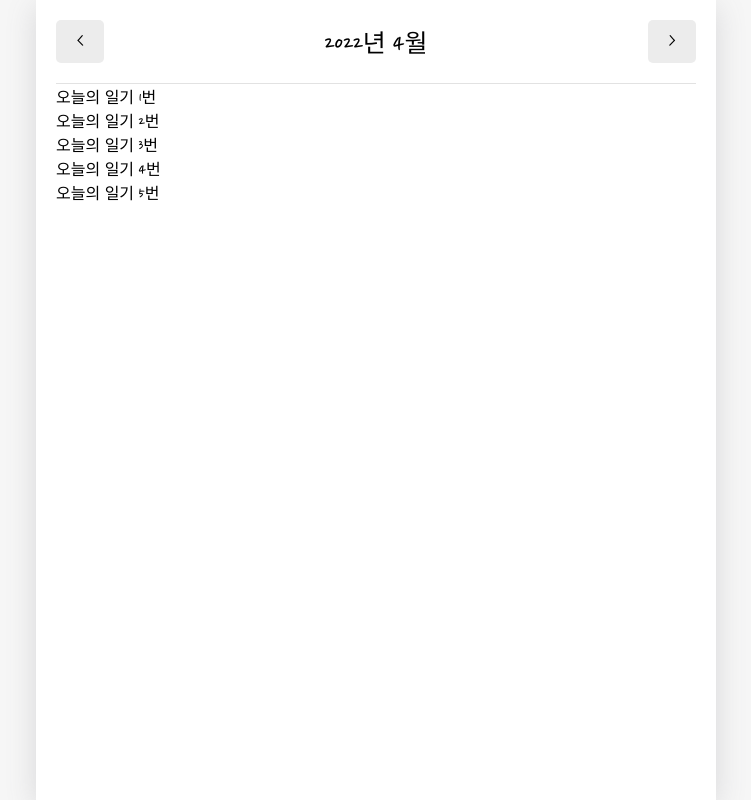
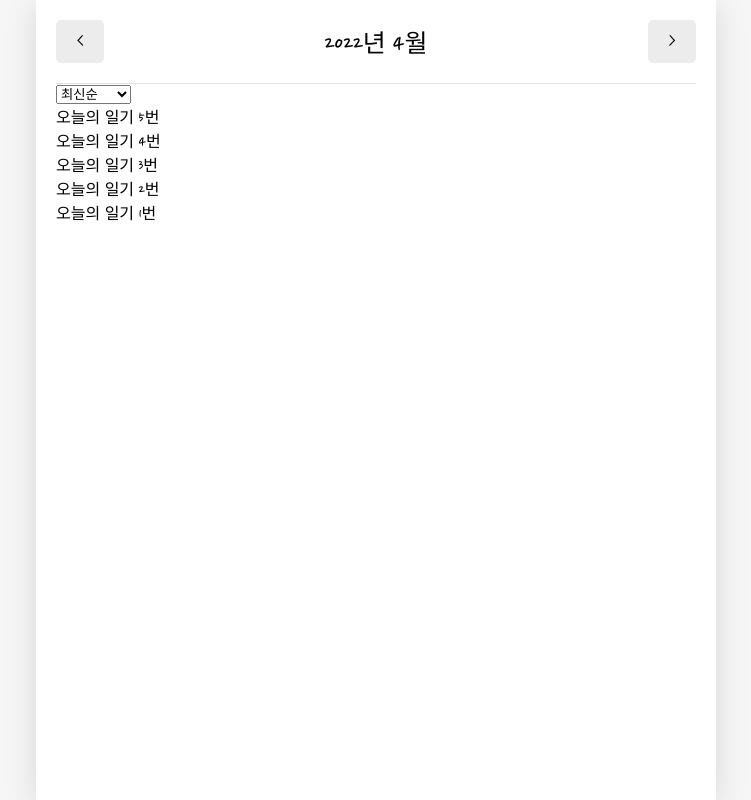
Before and after one commit to ruwan9/TIL, a React (Create React App) app in the folder React/emotion-diary/: page / in a window 1280 px wide. Shown: the whole page, without its empty margins (264-1015 px from the left). Built offline with nearby package versions, Linux system fonts and the light colour scheme; a web font is replaced by a local one.

Commit message:
20210414 홈 페이지 구현 - 최신순 / 오래된순 일기 정렬 기능

```diff
--- a/React/emotion-diary/src/components/DiaryList.js
+++ b/React/emotion-diary/src/components/DiaryList.js
@@ -1,9 +1,47 @@
-import React from "react";
+import React, { useState } from "react";
+
+// 정렬 옵션
+const sortOptionList = [
+  { value: "latest", name: "최신순" },
+  { value: "oldest", name: "오래된 순" },
+];
+
+// 정렬
+const ControlMenu = ({ value, onChange, optionList }) => {
+  return (
+    <select name="" value={value} onChange={(e) => onChange(e.target.value)}>
+      {optionList.map((it, idx) => (
+        <option key={idx} value={it.value}>
+          {it.name}
+        </option>
+      ))}
+    </select>
+  );
+};
 
 function DiaryList({ diaryList }) {
+  const [sortType, setSortType] = useState("latest");
+
+  const getProcessedDiaryList = () => {
+    const compare = (a, b) => {
+      if (sortType === "latest") {
+        return parseInt(b.date) - parseInt(a.date);
+      } else {
+        return parseInt(a.date) - parseInt(b.date);
+      }
+    };
+    // Deep Copy
+    const copyList = JSON.parse(JSON.stringify(diaryList));
+
+    const sortedList = copyList.sort(compare);
+
+    return sortedList;
+  };
+
   return (
     <div>
-      {diaryList.map((it) => (
+      <ControlMenu value={sortType} onChange={setSortType} optionList={sortOptionList} />
+      {getProcessedDiaryList().map((it) => (
         <div key={it.id}>{it.content}</div>
       ))}
     </div>
```
